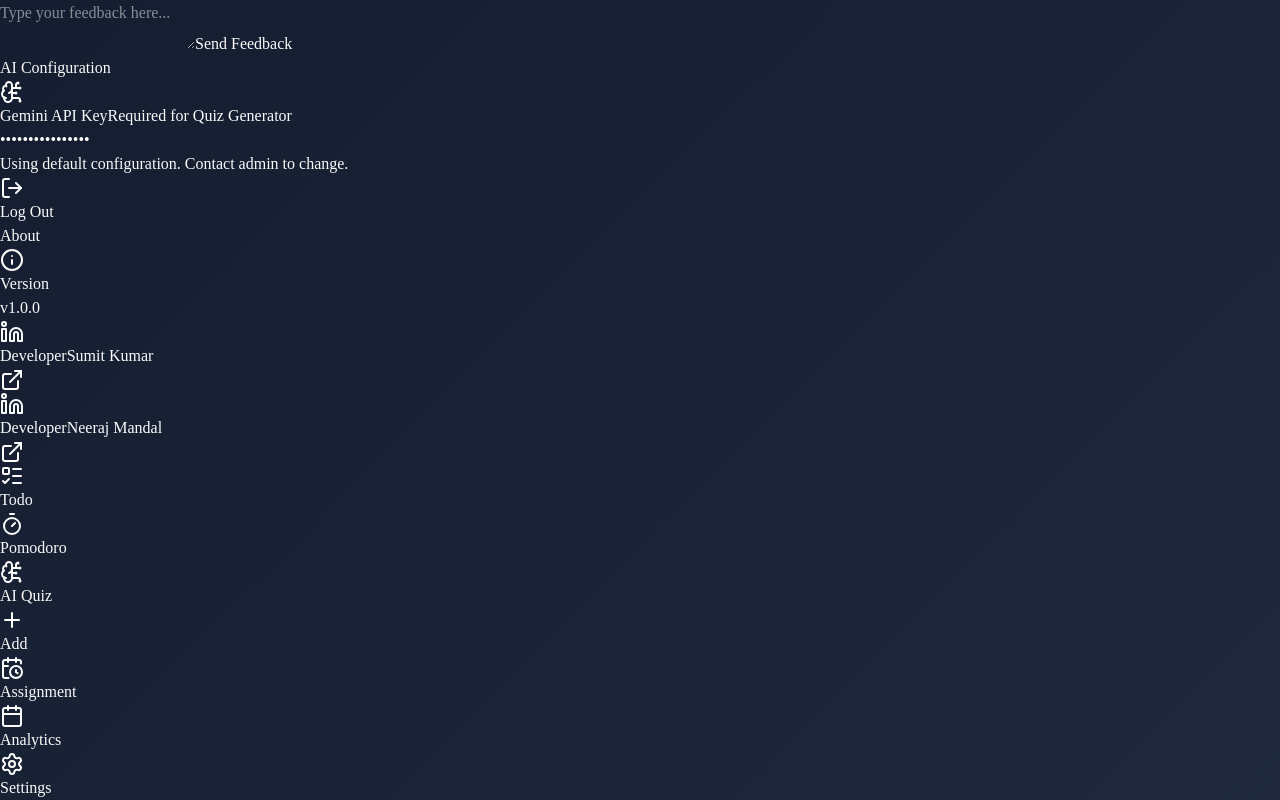
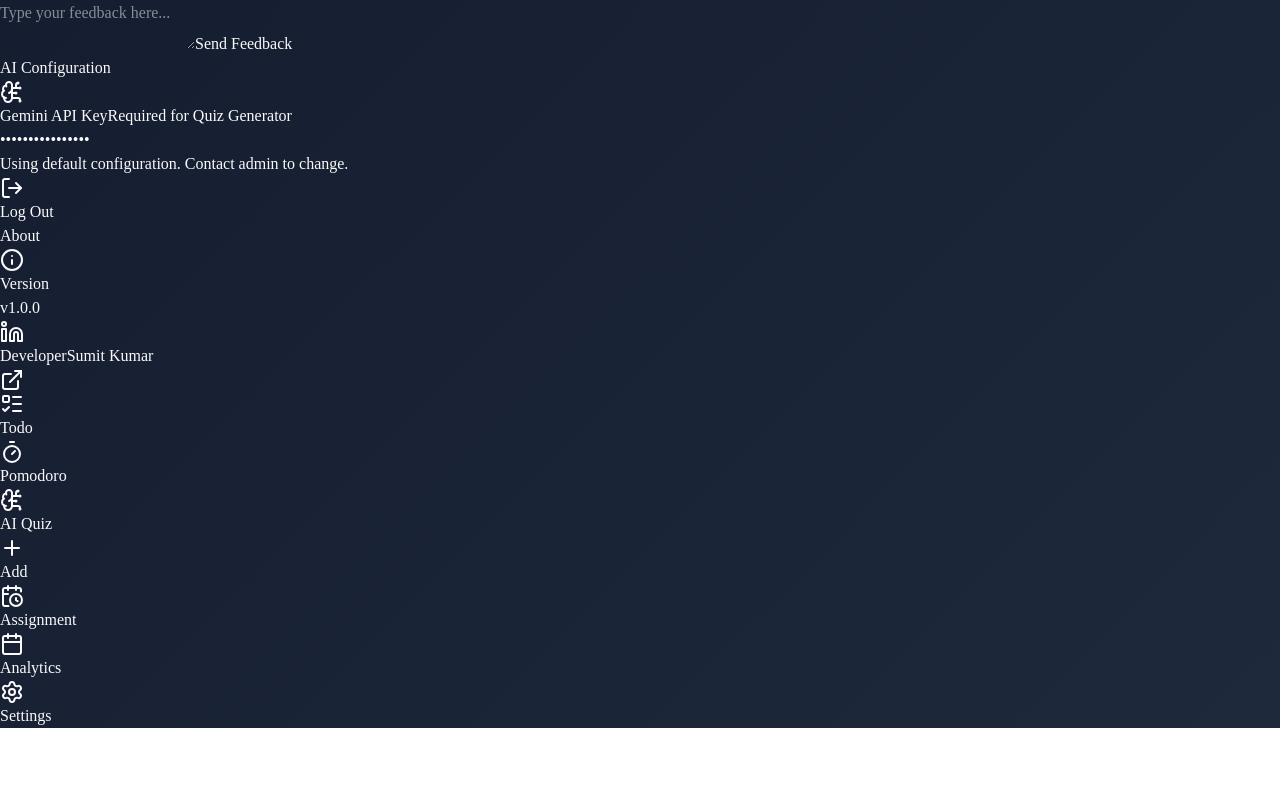
Before and after one commit to sumitkumards07/ssignflow, a React (Vite) app in the folder client/: page /settings in a window 1280 px wide. Shown: the part 1254-2054 px from the top of the page. After the commit the page ends 1982 px from the top, so only its background shows below. Built offline with nearby package versions, Linux system fonts and the light colour scheme; sample sign-in values are in the browser's storage.

Commit message:
revert: remove Neeraj Mandal from developer profiles

```diff
--- a/client/src/pages/Settings.tsx
+++ b/client/src/pages/Settings.tsx
@@ -419,23 +419,7 @@ export default function Settings() {
               <ExternalLink className="h-4 w-4 text-muted-foreground" />
             </a>
 
-            <a
-              href="https://www.linkedin.com/in/neeraj-mandal-11b025384"
-              target="_blank"
-              rel="noopener noreferrer"
-              className="flex w-full items-center justify-between p-5 transition-colors hover:bg-secondary/30 border-t border-border"
-            >
-              <div className="flex items-center gap-4">
-                <div className="flex h-10 w-10 items-center justify-center rounded-full bg-blue-100 text-blue-600 dark:bg-blue-900/20 dark:text-blue-400">
-                  <Linkedin className="h-5 w-5" />
-                </div>
-                <div className="flex flex-col">
-                  <span className="font-bold text-sm">Developer</span>
-                  <span className="text-xs text-muted-foreground">Neeraj Mandal</span>
-                </div>
-              </div>
-              <ExternalLink className="h-4 w-4 text-muted-foreground" />
-            </a>
+
           </div>
         </section>
       </main>
```
